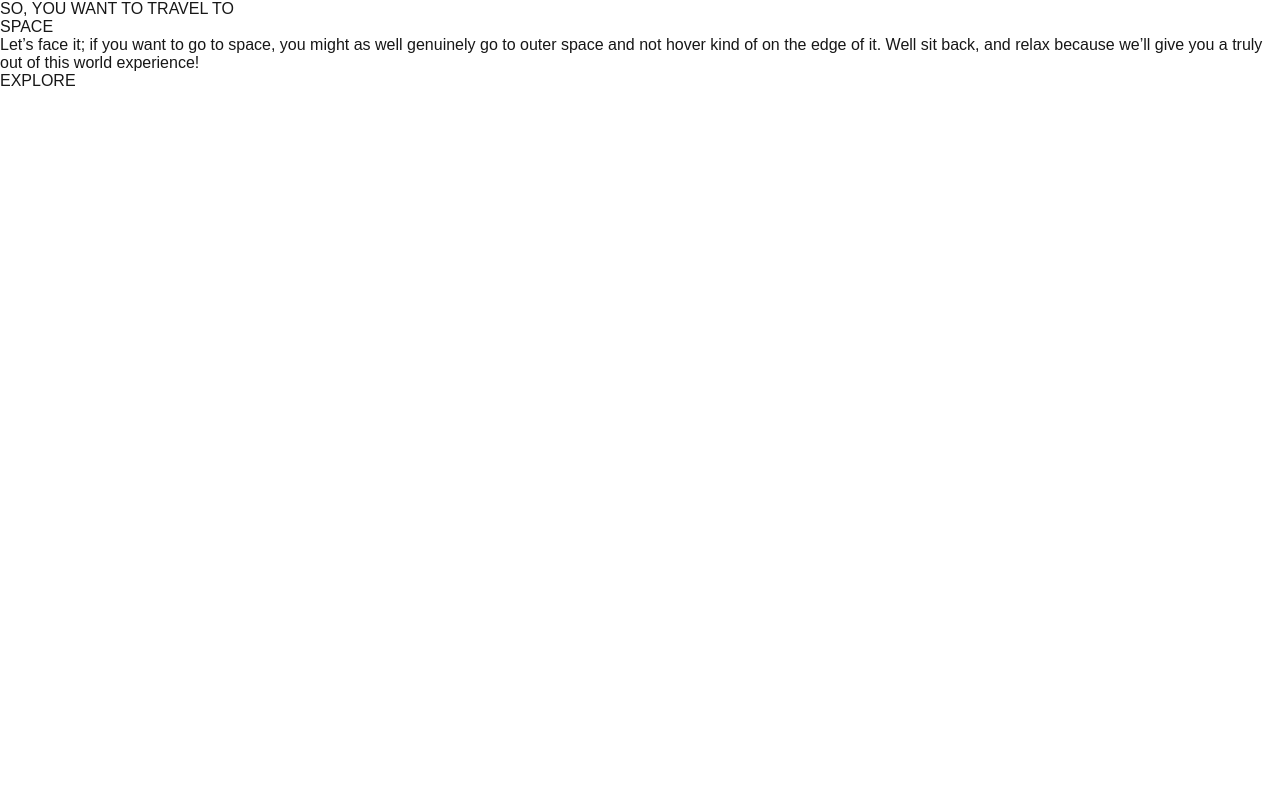
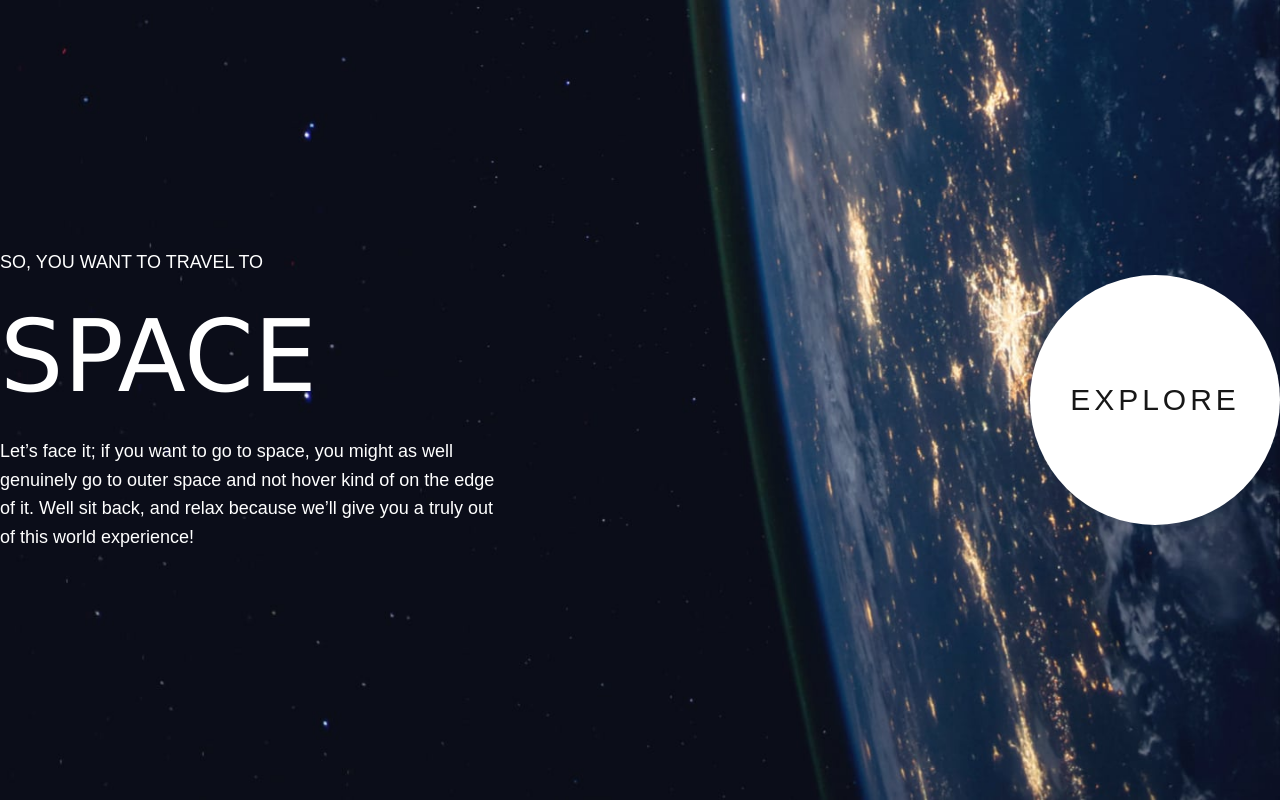
Before and after one commit to mervekindan/space-galactica-next, a Next.js app in the folder space-galactica-app/: page / in a window 1280 px wide. Built offline with nearby package versions, Linux system fonts and the light colour scheme.

Commit message:
Copy home page styles

```diff
--- a/space-galactica-app/src/app/page.module.css
+++ b/space-galactica-app/src/app/page.module.css
@@ -1,142 +1,49 @@
-.page {
-    --background: #fafafa;
-    --foreground: #fff;
-
-    --text-primary: #000;
-    --text-secondary: #666;
-
-    --button-primary-hover: #383838;
-    --button-secondary-hover: #f2f2f2;
-    --button-secondary-border: #ebebeb;
-
-    display: flex;
-    flex: 1;
-    flex-direction: column;
-    align-items: center;
-    justify-content: center;
-    font-family: var(--font-geist-sans);
-    background-color: var(--background);
+.app {
+    text-align: center;
 }
 
-.main {
+.hero {
+    background-image: url("/home/background-home-desktop.jpg");
+    background-size: cover;
+    background-position: center;
+    height: 100vh;
     display: flex;
-    flex: 1;
-    width: 100%;
-    max-width: 800px;
-    flex-direction: column;
-    align-items: flex-start;
     justify-content: space-between;
-    background-color: var(--foreground);
-    padding: 120px 60px;
+    align-items: center;
+    padding: 0 var(--spacing-64);
 }
 
-.intro {
-    display: flex;
-    flex-direction: column;
-    align-items: flex-start;
+.heroContent {
+    max-width: 500px;
     text-align: left;
-    gap: 24px;
+    color: #fff;
 }
 
-.intro h1 {
-    max-width: 320px;
-    font-size: 40px;
-    font-weight: 600;
-    line-height: 48px;
-    letter-spacing: -2.4px;
-    text-wrap: balance;
-    color: var(--text-primary);
+.heroContent p {
+    font-size: 18px;
+    line-height: 1.6;
+    font-weight: 200;
 }
 
-.intro p {
-    max-width: 440px;
+p.heroH5 {
     font-size: 18px;
-    line-height: 32px;
-    text-wrap: balance;
-    color: var(--text-secondary);
+    font-weight: 300;
+    letter-spacing: var(--spacing-04);
 }
 
-.intro a {
-    font-weight: 500;
-    color: var(--text-primary);
+p.heroJumbo {
+    font-size: 100px;
+    font-family: Verdana;
+    font-weight: 100;
 }
 
-.ctas {
-    display: flex;
-    flex-direction: row;
-    width: 100%;
-    max-width: 440px;
-    gap: 16px;
-    font-size: 14px;
+.exploreButton {
+    height: 250px;
+    width: 250px;
+    line-height: 250px;
+    background-color: white;
+    border-radius: 50%;
+    font-size: 30px;
+    font-weight: 200;
+    letter-spacing: 4px;
 }
-
-.ctas a {
-    display: flex;
-    justify-content: center;
-    align-items: center;
-    height: 40px;
-    padding: 0 16px;
-    border-radius: 128px;
-    border: 1px solid transparent;
-    transition: 0.2s;
-    cursor: pointer;
-    width: fit-content;
-    font-weight: 500;
-}
-
-a.primary {
-    background: var(--text-primary);
-    color: var(--background);
-    gap: 8px;
-}
-
-a.secondary {
-    border-color: var(--button-secondary-border);
-}
-
-/* Enable hover only on non-touch devices */
-@media (hover: hover) and (pointer: fine) {
-    a.primary:hover {
-        background: var(--button-primary-hover);
-        border-color: transparent;
-    }
-
-    a.secondary:hover {
-        background: var(--button-secondary-hover);
-        border-color: transparent;
-    }
-}
-
-@media (max-width: 600px) {
-    .main {
-        padding: 48px 24px;
-    }
-
-    .intro {
-        gap: 16px;
-    }
-
-    .intro h1 {
-        font-size: 32px;
-        line-height: 40px;
-        letter-spacing: -1.92px;
-    }
-}
-
-@media (prefers-color-scheme: dark) {
-    .logo {
-        filter: invert();
-    }
-
-    .page {
-        --background: #000;
-        --foreground: #000;
-
-        --text-primary: #ededed;
-        --text-secondary: #999;
-
-        --button-primary-hover: #ccc;
-        --button-secondary-hover: #1a1a1a;
-        --button-secondary-border: #1a1a1a;
-    }
-}
```
